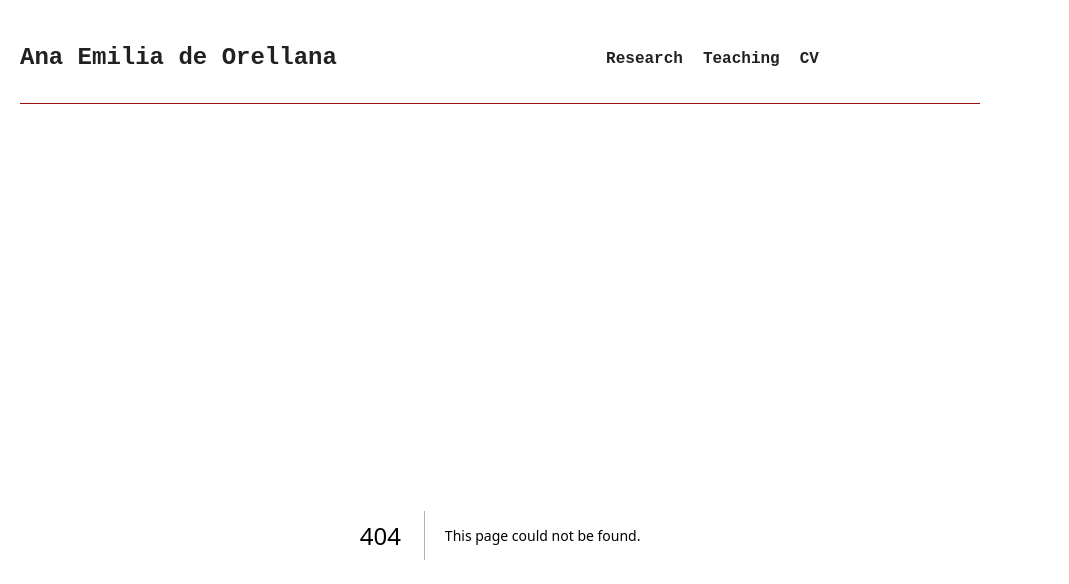
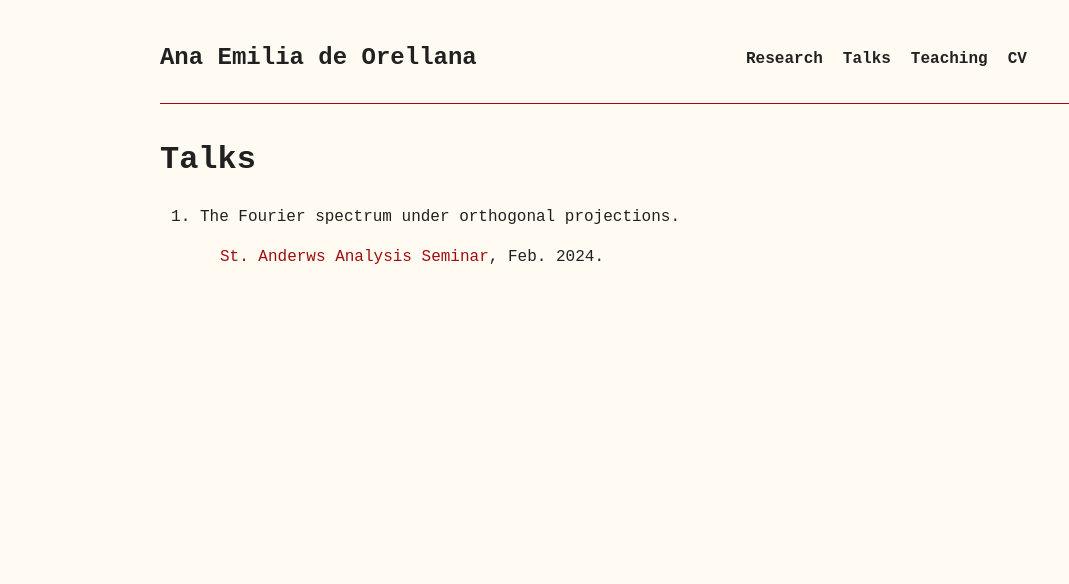
Before and after one commit to AnadeOre/anadeore.github.io, a Next.js app: page /talks in a window 1280 px wide. Before the commit this address had no page. Shown: the top 584 px of the page, without its empty margins (0-1069 px from the left). Built offline with nearby package versions, Linux system fonts and the light colour scheme.

Commit message:
Add talk

```diff
--- a/src/app/components/Header.jsx
+++ b/src/app/components/Header.jsx
@@ -15,6 +15,9 @@ const Header = () => {
         <nav className={styles.nav}>
           <Link className={styles.headerLink} href='research'>
             Research
+          </Link>
+          <Link className={styles.headerLink} href='talks'>
+            Talks
           </Link>
           <Link className={styles.headerLink} href='teaching'>
             Teaching
--- /dev/null
+++ b/src/app/components/Talk.jsx
@@ -0,0 +1,21 @@
+import React from 'react';
+import styles from '../styles/list.module.css';
+import Link from 'next/link';
+
+const Talk = ({title, where, link, when}) => {
+  return (
+    <li>
+      <p>{title}.</p>
+      <div className={styles.indentedSection}>
+        <p className={styles.fewmarginparagraph}>
+          <Link href={link} target='_blank' className='linkDecor'>
+            {where}
+          </Link>
+          , {when}.
+        </p>
+      </div>
+    </li>
+  );
+};
+
+export default Talk;
--- /dev/null
+++ b/src/app/talks/page.jsx
@@ -0,0 +1,21 @@
+import React from 'react';
+import Talk from '../components/Talk';
+
+const Teaching = () => {
+  return (
+    <div>
+      <h1>Talks</h1>
+      <ol reversed>
+        {/*  */}
+        <Talk
+          title='The Fourier spectrum under orthogonal projections'
+          where='St. Anderws Analysis Seminar'
+          link='https://sta-analysis.github.io/seminars/'
+          when='Feb. 2024'
+        />
+      </ol>
+    </div>
+  );
+};
+
+export default Teaching;
```
